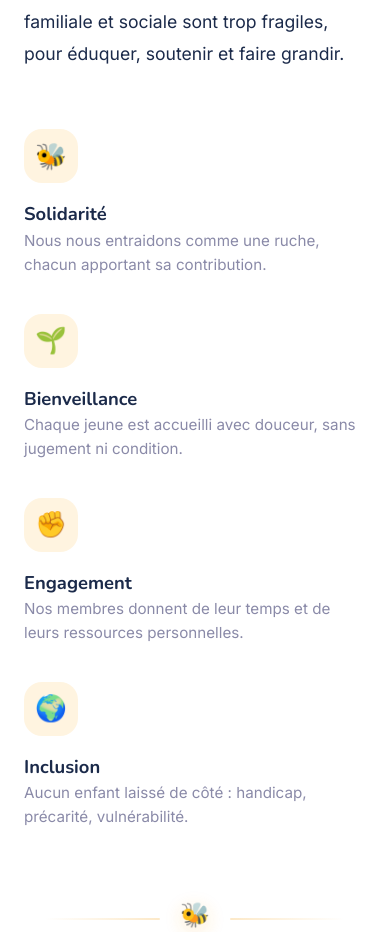
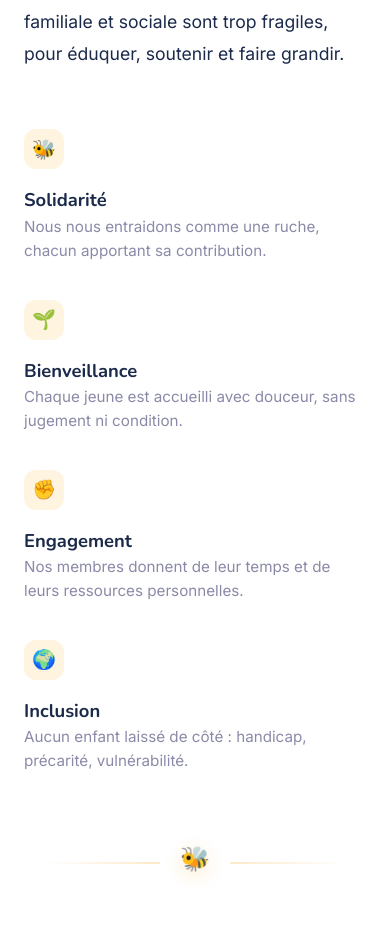
Before and after one commit to ekopaulin/growing-together, a React (Vite) app: page / in a window 390 px wide. Shown: the part 2280-3212 px from the top of the page. Built offline with nearby package versions, Linux system fonts and the light colour scheme.

Commit message:
Reduce size of values icons on mobile

```diff
--- a/src/components/About.module.css
+++ b/src/components/About.module.css
@@ -202,4 +202,11 @@
   .statNum {
     font-size: 2.2rem;
   }
+
+  .iconWrapper {
+    width: 40px;
+    height: 40px;
+    border-radius: 12px;
+    font-size: 1.2rem;
+  }
 }
```
